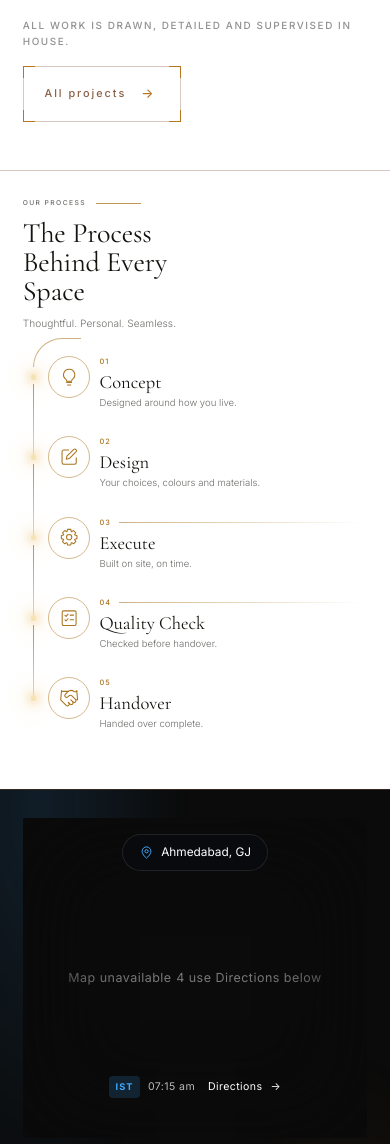
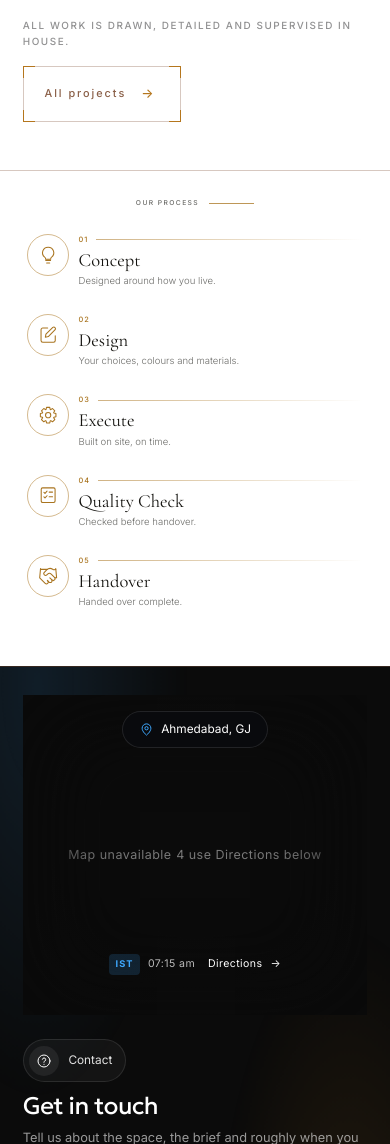
Before and after one commit to CHIRAG-SUTHAR-GIT/radhe-design-studio, a PHP site: page / in a window 390 px wide. Shown: the part 1717-2861 px from the top of the page. Run offline with PHP 8.4, Linux system fonts and the light colour scheme.

Commit message:
Process on a phone: label and stages only; the map dot goes back
The display heading and the three words under it are gone, and so are the
line down the side, the points that lit on it and the arc that turned into
it. What is left is the label, centred, and the five stages: a ringed mark,
its number under a hairline, its name and one line. The gutter the line
stood in goes with it, so the marks sit where the line used to.

The dot on the map returns to where it was. The Google listing records
itself a little west of that, which is what moved it; the Directions link
stays keyed to the listing by name, so it still says Radhe Design Studio
while the dot sits where the studio says it belongs.

The desktop process block is untouched: it keeps its title, its five
columns and its full sentences.

Co-Authored-By: Claude Opus 5 <noreply@anthropic.com>

```diff
--- a/assets/css/blocks.css
+++ b/assets/css/blocks.css
@@ -773,7 +773,7 @@
   }
 
   .proc-row__eyebrow {
-    display: flex; align-items: center; gap: 0.63rem;
+    display: flex; align-items: center; justify-content: center; gap: 0.63rem;
     margin: 0 0 clamp(0.63rem, 2.16vw, 0.91rem);
     font-family: var(--sans);
     font-size: 0.42rem; font-weight: 500;
@@ -782,8 +782,11 @@
   }
   .proc-row__eyebrow i { width: clamp(33.6px, 11.52vw, 58.8px); height: 0.7px; background: color-mix(in srgb, var(--pr-gold) 75%, transparent); }
 
-  .proc-row.proc-row .proc-row__title { margin: 0; }
+  /* The label is the whole heading here; the display line and the three
+     words under it are gone. */
+  .proc-row.proc-row .proc-row__title { display: none; }
   .proc-row__t-desk { display: none; }
+  .proc-row__sub { display: none; }
   .proc-row__t-mob {
     display: block;
     font-family: 'Cormorant Garamond', Georgia, serif;
@@ -794,15 +797,6 @@
     text-transform: none;
     color: var(--pr-ink);
   }
-  .proc-row__sub {
-    display: block;
-    margin: clamp(0.525rem, 1.87vw, 0.735rem) 0 0;
-    font-family: var(--sans);
-    font-size: clamp(0.595rem, 2.59vw, 0.686rem);
-    font-weight: 300;
-    letter-spacing: 0.007em;
-    color: var(--pr-dim);
-  }
   /* The amber bar belongs to the cream sheet, not to this. */
   .proc-row__rule { display: none; }
 
@@ -815,16 +809,6 @@
     margin-top: clamp(1.54rem, 6.48vw, 2.24rem);
   }
 
-  /* The line arcs in from the heading before it turns down the page. */
-  .proc-row__grid::before {
-    content: '';
-    position: absolute; left: 6.3px; top: -18.2px;
-    width: 47.6px; height: 29.4px;
-    border-left: 1px solid color-mix(in srgb, var(--pr-gold) 55%, transparent);
-    border-top: 1px solid color-mix(in srgb, var(--pr-gold) 55%, transparent);
-    border-top-left-radius: 29.4px;
-    pointer-events: none;
-  }
 
   .pstep {
     position: relative;
@@ -834,7 +818,7 @@
     grid-template-columns: 42px minmax(0, 1fr);
     column-gap: clamp(0.49rem, 2.45vw, 0.735rem);
     align-items: start;
-    padding: 0 0 clamp(1.61rem, 6.12vw, 2.17rem) 21px;
+    padding: 0 0 clamp(1.61rem, 6.12vw, 2.17rem);
   }
   .pstep__ico { display: none; }
   .pstep__ico.pstep__ico--m {
@@ -900,24 +884,6 @@
     font-style: normal;
   }
 
-  /* The rail, and the point that lights on it. */
-  .pstep::before {
-    content: '';
-    position: absolute; left: 6.3px; top: 28px; bottom: -18.2px;
-    width: 0.7px;
-    background: linear-gradient(180deg, color-mix(in srgb, var(--pr-gold) 80%, transparent), color-mix(in srgb, var(--pr-gold) 28%, transparent));
-    transform-origin: top center;
-  }
-  .pstep:last-child::before { display: none; }
-  .pstep::after {
-    content: '';
-    position: absolute; left: 3.85px; top: 18.2px;
-    width: 5.6px; height: 5.6px;
-    border-radius: 50%;
-    background: #F6E3B4;
-    box-shadow: 0 0 10px 2px rgba(240, 202, 128, .75),
-                0 0 22px 6px rgba(240, 202, 128, .28);
-  }
 
   /* Held back until the stage arrives, so the line is drawn as it is read.
      Gated on .is-anim, which the script adds: if it never runs the stages
@@ -928,15 +894,7 @@
     transition: opacity .6s var(--ease) var(--step-delay, 0ms),
                 transform .6s var(--ease) var(--step-delay, 0ms);
   }
-  .proc-row.is-anim .pstep::before { transform: scaleY(0); }
-  .proc-row.is-anim .pstep::after  { transform: scale(0); opacity: 0; }
-  .pstep::before { transition: transform .65s var(--ease) calc(var(--step-delay, 0ms) + 200ms); }
-  .pstep::after  { transition: transform .5s cubic-bezier(.34, 1.56, .64, 1) calc(var(--step-delay, 0ms) + 120ms),
-                               opacity .4s var(--ease) calc(var(--step-delay, 0ms) + 120ms); }
-
   .proc-row.is-anim .pstep.is-in { opacity: 1; transform: none; }
-  .proc-row.is-anim .pstep.is-in::before { transform: scaleY(1); }
-  .proc-row.is-anim .pstep.is-in::after  { transform: scale(1); opacity: 1; }
 }
 
 @media (prefers-reduced-motion: reduce) {
--- a/assets/js/map.js
+++ b/assets/js/map.js
@@ -10,10 +10,11 @@
 (function () {
   'use strict';
 
-  /* lng, lat. Read off the studio's own Google listing — Moneyplant
-     Highstreet A-1111, Jagatpur Road, Gota. The pair that stood here
-     before was some 440 metres east of it. */
-  var STUDIO = [72.53441735, 23.1149769];
+  /* lng, lat. Back to the pair the studio confirmed as the right spot on
+     the map. The Google listing records itself a little west of here, so
+     the Directions link is keyed to the listing by name while the dot
+     stays where it belongs. */
+  var STUDIO = [72.538706, 23.114382];
   var NEON = '#3FA9FF';
 
   /* ── Live local time, the honest version of the dashboard clock ─────── */
@@ -36,7 +37,7 @@
     var out = document.getElementById('map-temp');
     if (!wrap || !out) return;
 
-    fetch('https://api.open-meteo.com/v1/forecast?latitude=23.1150&longitude=72.5344'
+    fetch('https://api.open-meteo.com/v1/forecast?latitude=23.1144&longitude=72.5387'
           + '&current=temperature_2m&timezone=Asia%2FKolkata')
       .then(function (r) { return r.ok ? r.json() : Promise.reject(r.status); })
       .then(function (d) {
--- a/index.html
+++ b/index.html
@@ -17,7 +17,7 @@
   <link rel="stylesheet" href="assets/css/photo.css?v=1">
   <link rel="stylesheet" href="assets/css/panels.css?v=20260826-blind2">
   <link rel="stylesheet" href="https://unpkg.com/maplibre-gl@4.7.1/dist/maplibre-gl.css">
-  <link rel="stylesheet" href="assets/css/blocks.css?v=42">
+  <link rel="stylesheet" href="assets/css/blocks.css?v=43">
   <link rel="stylesheet" href="assets/css/page.css?v=4">
   <script>
     // Applied before first paint so the sheet never flashes the wrong colour.
@@ -692,7 +692,7 @@
   <script src="assets/js/studio.js?v=20260908-scroll"></script>
   <script src="https://unpkg.com/maplibre-gl@4.7.1/dist/maplibre-gl.js" defer></script>
   <script src="assets/js/process.js?v=2" defer></script>
-  <script src="assets/js/map.js?v=7" defer></script>
+  <script src="assets/js/map.js?v=8" defer></script>
   <!-- Within reach wherever you are on the site. -->
   <a class="wa-float" href="https://wa.me/917043173673" target="_blank" rel="noopener"
      aria-label="Message Radhe Design Studio on WhatsApp">
```
